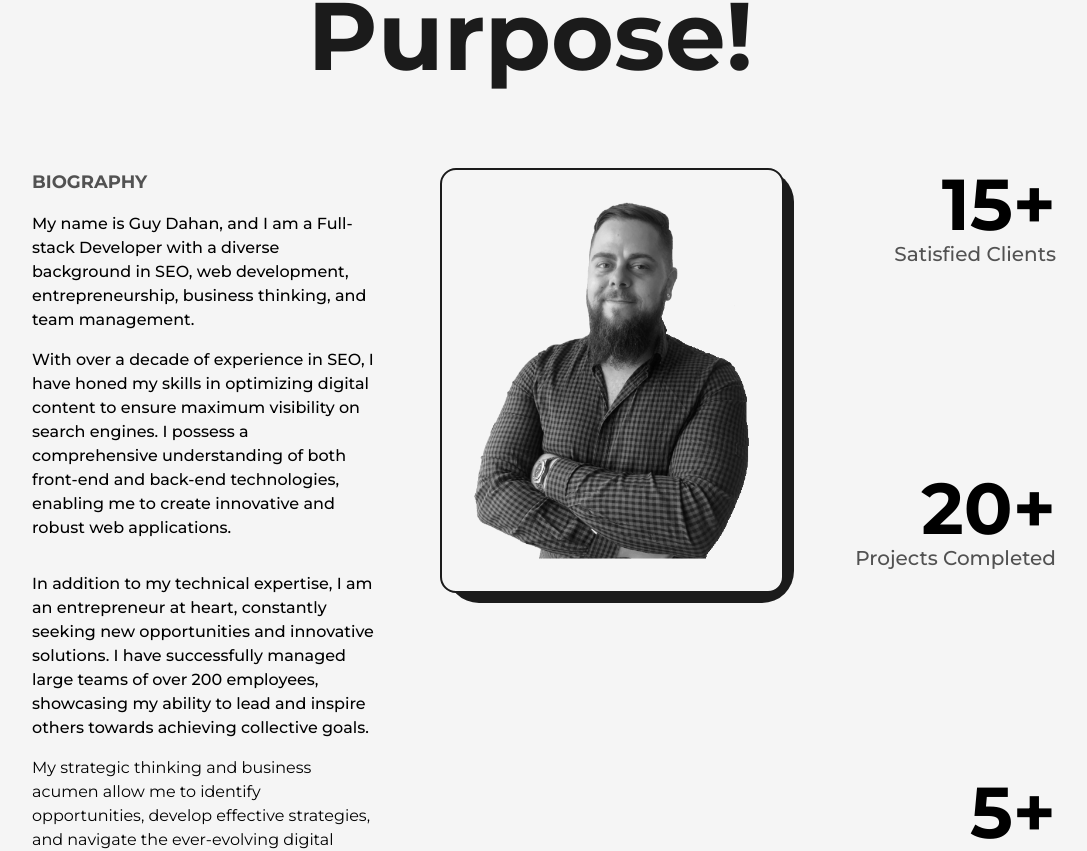
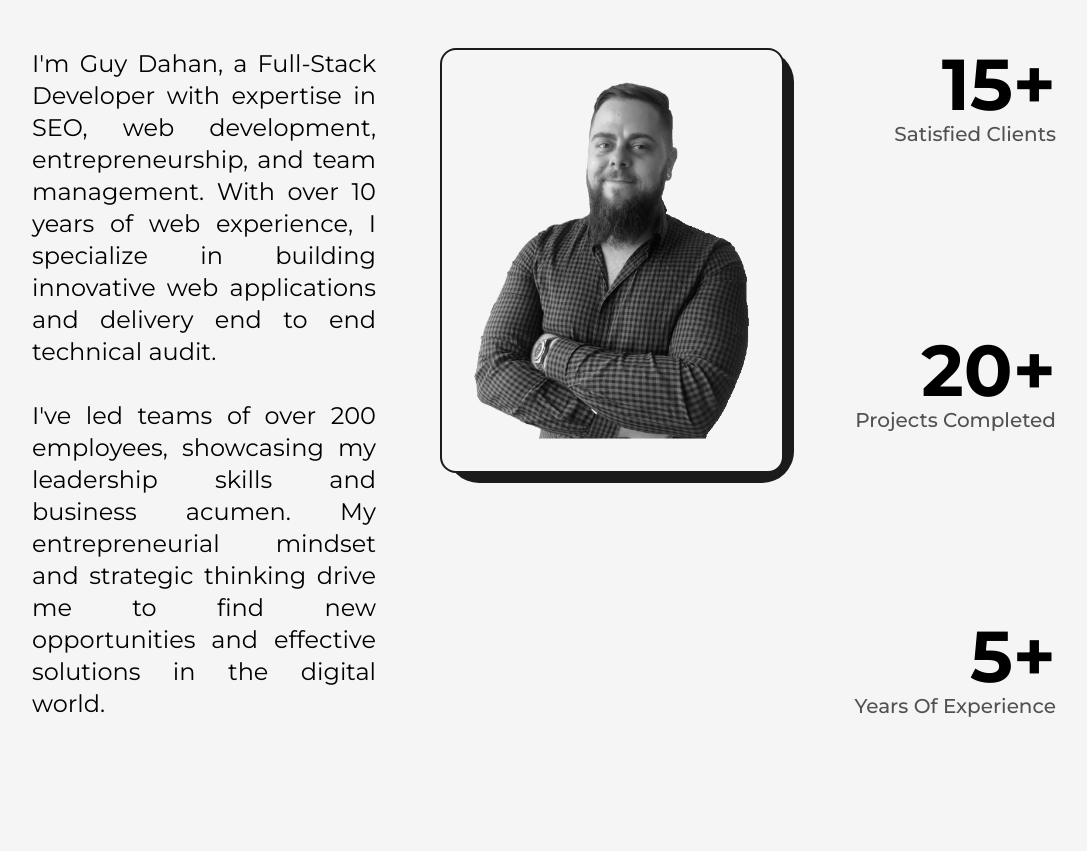
Before and after one commit to GuyDahn/guy-dev-2023, a Next.js app: page /about in a window 1280 px wide. Shown: the part 304-1155 px from the top of the page, without its empty margins (96-1183 px from the left). Built offline with nearby package versions, Linux system fonts and the light colour scheme.

Commit message:
front page redesign

```diff
--- a/src/components/Education.js
+++ b/src/components/Education.js
@@ -32,7 +32,7 @@ const Education = () => {
     offset: ["start end", "center start"],
   });
   return (
-    <div className="my-64">
+    <div className="my-16">
       <h2 className="font-bold text-8xl mb-32 w-full text-center md:text-6xl xs:text-4xl md:mb-16">Education</h2>
 
       <div ref={ref} className="w-[75%] mx-auto relative lg:w-[90%] md:w-full">
--- a/src/components/NavBar.js
+++ b/src/components/NavBar.js
@@ -103,8 +103,8 @@ const NavBar = () => {
       <div className='w-full flex justify-between items-center lg:hidden'>
         <nav className='flex items-center justify-center'>
           <CustomLink href='/' title='Home' className='mr-4' />
-          <CustomLink href='/about' title='About' className='mx-4' />
-          <CustomLink href='/projects' title='Projects' className='mx-4' />
+          {/* <CustomLink href='/about' title='About' className='mx-4' /> */}
+          {/* <CustomLink href='/projects' title='Projects' className='mx-4' /> */}
           <CustomLink href='/articles' title='Articles' className='ml-4' />
         </nav>
 
--- a/src/components/TransitionEffect.js
+++ b/src/components/TransitionEffect.js
@@ -4,23 +4,27 @@ import {motion} from "framer-motion"
 const TransitionEffect = () => {
   return (
     <>
-        <motion.div className='fixed top-0 bottom-0 right-full w-screen h-screen z-30 bg-primary'
-        initial={{x:"100%",width:"100%"}}
-        animate={{x:"0%", width:"0%"}}
-        exit={{x:["0%", "100%"], width:["0%", "100%"]}}
-        transition={{duration:0.8, ease:"easeInOut"}}
+        <motion.div
+          className='fixed top-0 bottom-0 right-full w-screen h-screen z-30 bg-primary'
+          initial={{y:"100%", height:"100%"}}
+          animate={{y:"0%", height:"0%"}}
+          exit={{y:["0%", "100%"], height:["0%", "100%"]}}
+          transition={{duration:0.8, ease:"easeInOut"}}
+        />
 
-         />
-         <motion.div className='fixed top-0 bottom-0 right-full w-screen h-screen z-20 bg-light'
-        initial={{x:"100%",width:"100%"}}
-        animate={{x:"0%", width:"0%"}}
-        transition={{delay:0.2, duration:0.8, ease:"easeInOut"}}
-         />
-         <motion.div className='fixed top-0 bottom-0 right-full w-screen h-screen z-10 bg-dark'
-        initial={{x:"100%",width:"100%"}}
-        animate={{x:"0%", width:"0%"}}
-        transition={{delay:0.4,  duration:0.8, ease:"easeInOut"}}
-         />
+        <motion.div
+          className='fixed top-0 bottom-0 right-full w-screen h-screen z-20 bg-light'
+          initial={{y:"100%", height:"100%"}}
+          animate={{y:"0%", height:"0%"}}
+          transition={{delay:0.2, duration:0.8, ease:"easeInOut"}}
+        />
+
+        <motion.div
+          className='fixed top-0 bottom-0 right-full w-screen h-screen z-10 bg-dark'
+          initial={{y:"100%", height:"100%"}}
+          animate={{y:"0%", height:"0%"}}
+          transition={{delay:0.4, duration:0.8, ease:"easeInOut"}}
+        />
     </>
   )
 }
--- a/src/pages/about.js
+++ b/src/pages/about.js
@@ -37,7 +37,7 @@ const AnimatedNumbers = ({ value }) => {
 const about = () => {
   return (
     <>
-      <Head>
+      {/* <Head>
         <title>Guy Dev&apos;s About Page</title>
         <meta
           name='description'
@@ -45,44 +45,29 @@ const about = () => {
         creating innovative solutions. Discover tips for building a developer portfolio and insights on
         full-stack development, front-end development, and back-end development.'
         />
-      </Head>
+      </Head> */}
       <TransitionEffect />
-      <main className='flex w-full flex-col items-center justify-center dark:text-light'>
+      <main id='about' className='flex w-full flex-col items-center justify-center dark:text-light'>
         <Layout className='pt-16'>
           <AnimatedText
-            text='Passion Fuels Purpose!'
+            text="who's guy?"
             className='mb-16 !leading-tight lg:!text-7xl sm:!text-6xl xs:!text-4xl sm:mb-8 color:!primaryDark dark:!primaryLight'
           />
           <div className='grid w-full grid-cols-8 gap-16 sm:gap-8'>
             <div className='col-span-3 flex flex-col items-start justify-start xl:col-span-4 md:order-2 md:col-span-8'>
-              <h2 className='mb-4 text-lg font-bold uppercase text-dark/75 dark:text-light/75'>
-                Biography
-              </h2>
-              <p className='font-medium'>
-                My name is Guy Dahan, and I am a Full-stack Developer with a
-                diverse background in SEO, web development, entrepreneurship,
-                business thinking, and team management.
+              <p className='text-2xl text-justify'>
+                I'm Guy Dahan, a Full-Stack Developer with expertise in SEO, web
+                development, entrepreneurship, and team management. With over 10
+                years of web experience, I specialize in building innovative web applications
+                and delivery end to end technical audit.
               </p>
-              <p className='my-4 font-medium'>
-                With over a decade of experience in SEO, I have honed my skills
-                in optimizing digital content to ensure maximum visibility on
-                search engines. I possess a comprehensive understanding of both
-                front-end and back-end technologies, enabling me to create
-                innovative and robust web applications.
+              <p className='mt-8 text-2xl text-justify'>
+                I've led teams of over 200 employees, showcasing my leadership
+                skills and business acumen. My entrepreneurial mindset and
+                strategic thinking drive me to find new opportunities and
+                effective solutions in the digital world.
               </p>
-              <p className='my-4 font-medium'>
-                In addition to my technical expertise, I am an entrepreneur at
-                heart, constantly seeking new opportunities and innovative
-                solutions. I have successfully managed large teams of over 200
-                employees, showcasing my ability to lead and inspire others
-                towards achieving collective goals.
-              </p>
-                My strategic thinking and business acumen allow me to identify
-                opportunities, develop effective strategies, and navigate the
-                ever-evolving digital landscape.
-              <p className='font-medium'></p>
             </div>
-
             <div
               className='col-span-3 relative h-max rounded-2xl border-2 border-solid border-dark
 bg-light p-8 dark:bg-dark dark:border-light xl:col-span-4 md:order-1 md:col-span-8
--- a/src/pages/index.js
+++ b/src/pages/index.js
@@ -1,5 +1,5 @@
 import AnimatedText from '@/components/AnimatedText'
-import HireMe from '@/components/HireMe'
+// import HireMe from '@/components/HireMe'
 import { LinkArrow } from '@/components/Icons'
 import Layout from '@/components/Layout'
 import TransitionEffect from '@/components/TransitionEffect'
@@ -7,7 +7,9 @@ import Head from 'next/head'
 import Image from 'next/image'
 import Link from 'next/link'
 import profilePic from '../../public/images/profile/guy-dev-2.png'
-import lightBulb from '../../public/images/svgs/miscellaneous_icons_1.svg'
+// import lightBulb from '../../public/images/svgs/miscellaneous_icons_1.svg'
+import About from '@/pages/about'
+import Projects from '@/pages/projects'
 
 export default function Home () {
   return (
@@ -44,9 +46,9 @@ export default function Home () {
               />
               <p className='my-4 text-base font-medium md:text-sm sm:text-xs'>
                 As a dedicated full-stack developer, my primary focus is
-                translating visionary ideas into tangible web applications. Take a
-                closer look at my latest projects, which exemplify my skills in
-                React.js and of web development.
+                translating visionary ideas into tangible web applications. Take
+                a closer look at my latest projects, which exemplify my skills
+                in React.js and of web development.
               </p>
               <div className='flex items-center self-start mt-2 lg:self-center'>
                 <Link
@@ -67,11 +69,17 @@ export default function Home () {
                   href='/projects'
                   className='ml-4 text-lg font-medium capitalize text-dark underline dark:text-light md:text-base'
                 >
-                 My work
+                  My work
                 </Link>
               </div>
             </div>
           </div>
+        <div className='flex flex-col items-center mt-12'>
+          <p className='text-lg font-medium'>Scroll For More</p>
+          <svg xmlns="http://www.w3.org/2000/svg" className="h-6 w-6 mt-2" fill="none" viewBox="0 0 24 24" stroke="currentColor">
+            <path strokeLinecap="round" strokeLinejoin="round" strokeWidth={2} d="M19 14l-7 7m0 0l-7-7m7 7V3" />
+          </svg>
+        </div>
         </Layout>
 
         {/* <HireMe /> */}
@@ -79,6 +87,8 @@ export default function Home () {
           <Image src={lightBulb} alt='Guy Dev' className='w-full h-auto' />
         </div> */}
       </main>
+      <About />
+      <Projects />
     </>
   )
 }
--- a/src/pages/projects.js
+++ b/src/pages/projects.js
@@ -144,18 +144,18 @@ const Project = ({ title, type, img, link, github }) => {
 const projects = () => {
   return (
     <>
-      <Head>
+      {/* <Head>
         <title>Guy Dev&apos;s Projects Page</title>
         <meta
           name='description'
           content='Explore Guy Devs projects and see what he has been working on recently.'
         />
-      </Head>
+      </Head> */}
       <TransitionEffect />
       <main className='w-full mb-16 flex flex-col items-center justify-center dark:text-light'>
         <Layout className='pt-16'>
           <AnimatedText
-            text='My Recent Projects'
+            text='My Projects'
             className='mb-16 lg:!text-7xl sm:mb-8 sm:!text-6xl xs:!text-4xl'
           />
 
```
